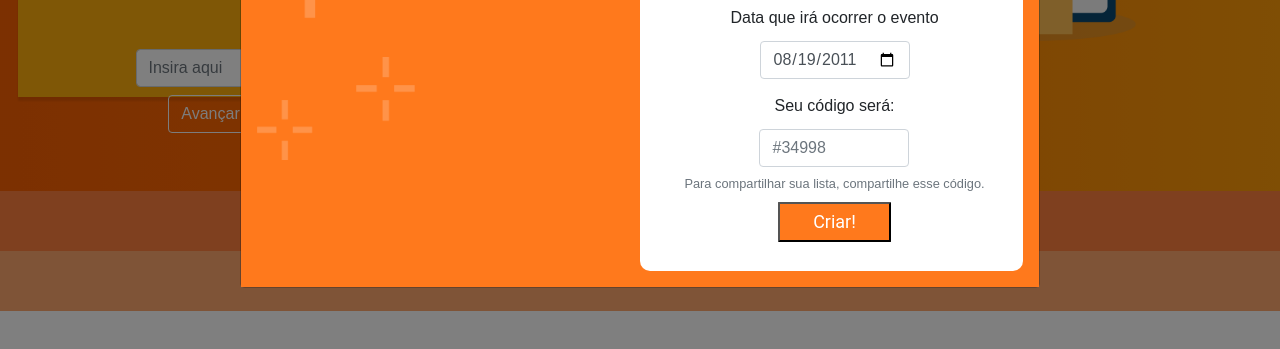
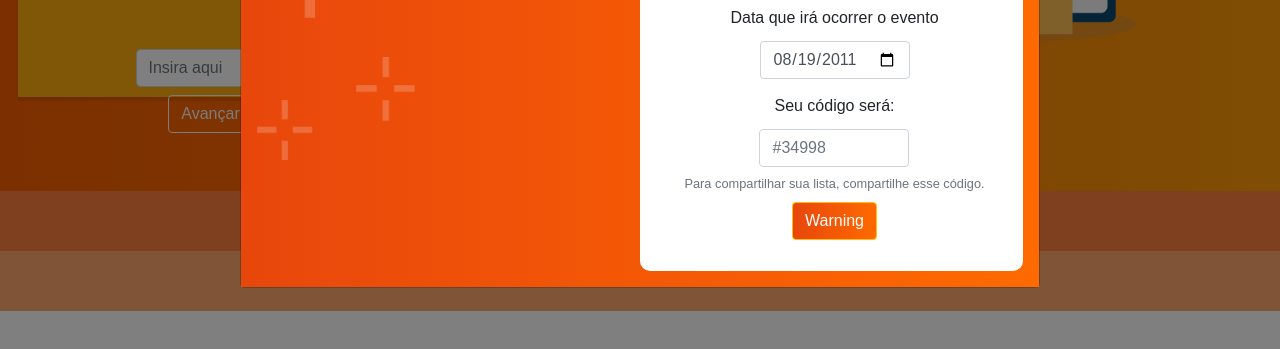
Before and after one commit to hellenvelis/LISTAE, a plain HTML site: page index.html in a window 1280 px wide. Both pictures are taken after a click on the button "Criar uma nova lista!". Shown: the part 379-728 px from the top of the page. Drawn offline with Linux system fonts and the light colour scheme.

Commit message:
Atualização do layout BOXMODAL

```diff
--- a/assets/css/style.css
+++ b/assets/css/style.css
@@ -203,7 +203,12 @@ body {
 }
 
 .modal-body {
-	background-color: #FF791C !important;
+	background-image: linear-gradient(to right, #FFAF0D, #FF6A00, #FF6A00, #E8470C, #FF6A00, #FFAF0D);
+	background-size: 500% 100%;
+	animation-name: degrade;
+	animation-duration: 6s;
+	animation-iteration-count: infinite;
+	animation-direction: alternate;
 }
 
 .botaobox {
@@ -232,6 +237,17 @@ body {
 	align-items: center !important;
 	justify-content: center !important;
 	margin:auto !important;
+}
+
+.btn-warning {
+
+	background-image: linear-gradient(to right, #FFAF0D, #FF6A00, #FF6A00, #E8470C, #FF6A00, #FFAF0D) !important;
+	background-size: 500% 100%;
+	animation-name: degrade;
+	animation-duration: 6s;
+	animation-iteration-count: infinite;
+	animation-direction: alternate;
+	color:white !important;
 }
 
 .img-logo {
--- a/index.html
+++ b/index.html
@@ -90,7 +90,7 @@
 											</div>
 										</div>
 										<div class="container3box5" id="container3box">
-											<input type="button" class="botaobox" value="Criar!">
+											<button type="button" class="btn btn-warning">Warning</button>
 										</div>
 								</div>
 							</div>
```
